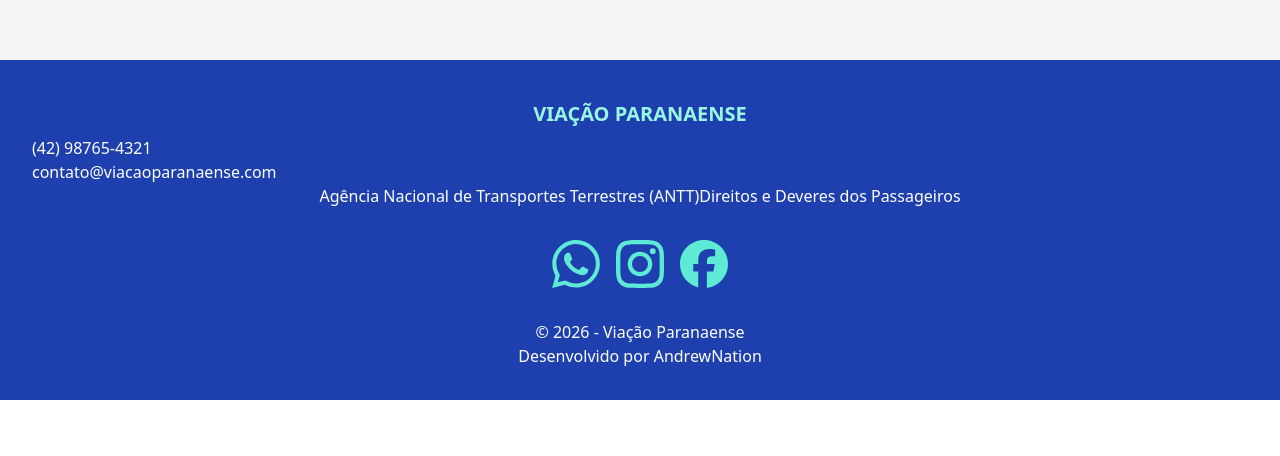
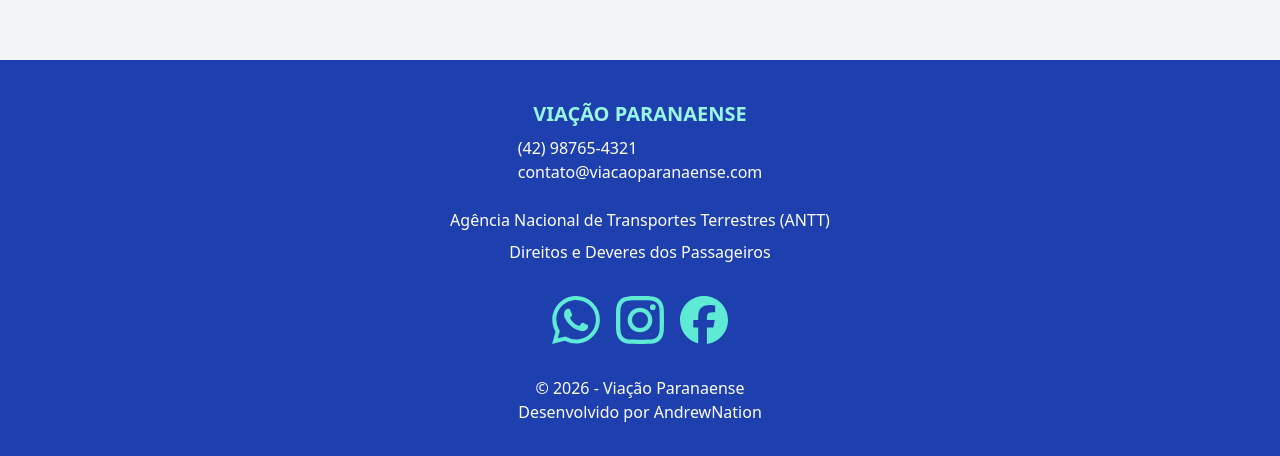
Before and after one commit to andrewnationdev/viacao-paranaense-fullstack, a Nuxt app: page / in a window 1280 px wide. Shown: the part 800-1256 px from the top of the page. Before the commit the page ends 1200 px from the top, so only its background shows below. Built offline with nearby package versions, Linux system fonts and the light colour scheme; no server answers.

Commit message:
💄 Estilização da UI

```diff
--- a/components/Footer.vue
+++ b/components/Footer.vue
@@ -1,11 +1,11 @@
 <template>
-    <div class="w-full p-8 flex-col items-center bg-blue-800">
+    <div class="w-full p-8 flex flex-col items-center bg-blue-800">
         <h1 class="font-bold text-xl my-2 text-center text-teal-200">VIAÇÃO PARANAENSE</h1>
         <div class="flex-col text-white">
             <p>{{WEBSITE.contact.phone_number}}</p>
             <p>{{WEBSITE.contact.email}}</p>
         </div>
-        <div class="flex-col text-white text-center gap-4">
+        <div class="flex flex-col items-center mt-6 text-white text-center gap-2">
             <a href="https://www.gov.br/antt/pt-br" class="hover:underline">Agência Nacional de Transportes Terrestres (ANTT)</a>
             <a href="https://www.gov.br/antt/pt-br/assuntos/passageiros/viajantes/direitos-e-deveres" class="hover:underline">Direitos e Deveres dos Passageiros</a>
         </div>
```
